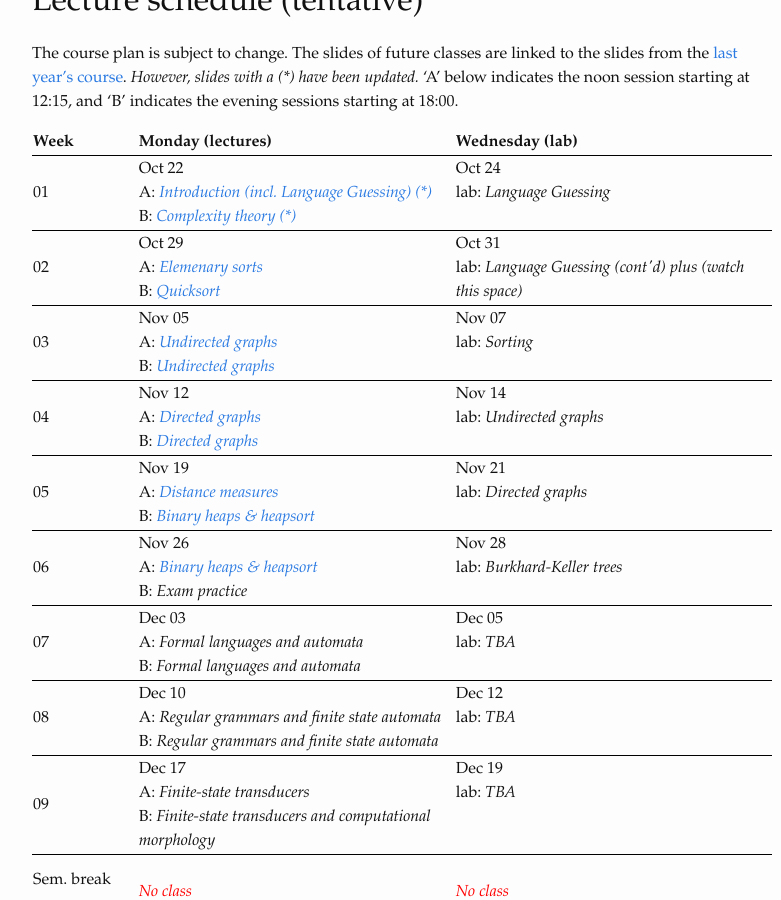
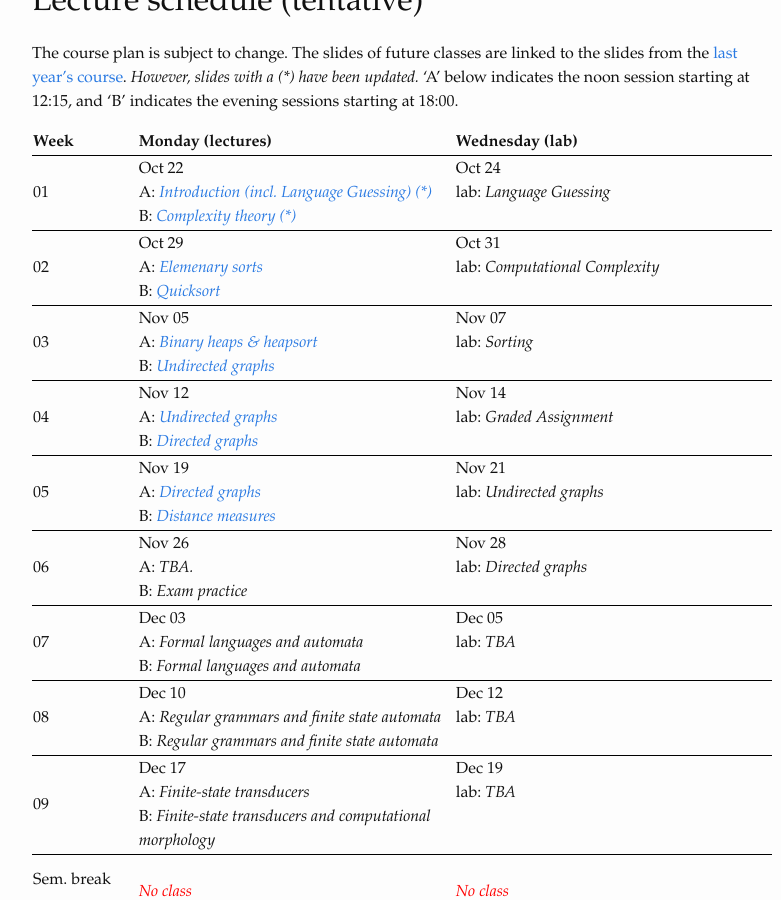
Before and after one commit to dsacl3-2018/dsacl3-2018.github.io, a Jekyll site: the page built from lectures.md, in a window 1280 px wide and 900 px high, scrolled down 287 px. Shown: the whole window, without its empty margins (238-1019 px from the left). Built offline with Jekyll 4.4.1, drawn with Linux system fonts in a browser that asks for light colours.

Commit message:
Amended schedule

```diff
--- a/_data/schedule.yml
+++ b/_data/schedule.yml
@@ -15,12 +15,12 @@
         B: <a href="http://algs4.cs.princeton.edu/lectures/23Quicksort.pdf.pdf">Quicksort</a>
     Oct 31:
       topics:
-        lab: Language Guessing (cont'd) plus (watch this space)
+        lab: Computational Complexity
 - week: "03"
   dates:
     Nov 05:
       topics:
-        A: <a href="http://algs4.cs.princeton.edu/lectures/41UndirectedGraphs.pdf">Undirected graphs</a>
+        A: <a href="http://algs4.cs.princeton.edu/lectures/24PriorityQueues.pdf"> Binary heaps & heapsort</a>
         B: <a href="http://algs4.cs.princeton.edu/lectures/41UndirectedGraphs.pdf">Undirected graphs</a>
     Nov 07:
       topics:
@@ -29,30 +29,30 @@
   dates:
     Nov 12:
       topics:
-        A: <a href="http://algs4.cs.princeton.edu/lectures/42DirectedGraphs.pdf">Directed graphs</a>
+        A: <a href="http://algs4.cs.princeton.edu/lectures/41UndirectedGraphs.pdf">Undirected graphs</a>
         B: <a href="http://algs4.cs.princeton.edu/lectures/42DirectedGraphs.pdf">Directed graphs</a>
     Nov 14:
       topics:
-        lab: Undirected graphs
+        lab: Graded Assignment
 - week: "05"
   dates:
     Nov 19:
       topics:
-        A: <a href="http://www.sfs.uni-tuebingen.de/~ddekok/dsa3/lectures/stringdist.pdf">Distance measures</a>
-        B: <a href="http://algs4.cs.princeton.edu/lectures/24PriorityQueues.pdf"> Binary heaps & heapsort</a>
+        A: <a href="http://algs4.cs.princeton.edu/lectures/42DirectedGraphs.pdf">Directed graphs</a>
+        B: <a href="http://www.sfs.uni-tuebingen.de/~ddekok/dsa3/lectures/stringdist.pdf">Distance measures</a>
     Nov 21:
       topics:
       topics:
-        lab: Directed graphs
+        lab: Undirected graphs
 - week: "06"
   dates:
     Nov 26:
       topics:
-        A: <a href="http://algs4.cs.princeton.edu/lectures/24PriorityQueues.pdf"> Binary heaps & heapsort</a>
+        A: TBA.
         B: Exam practice
     Nov 28:
       topics:
-        lab: Burkhard-Keller trees
+        lab: Directed graphs
 - week: "07"
   dates:
     Dec 03:
```
